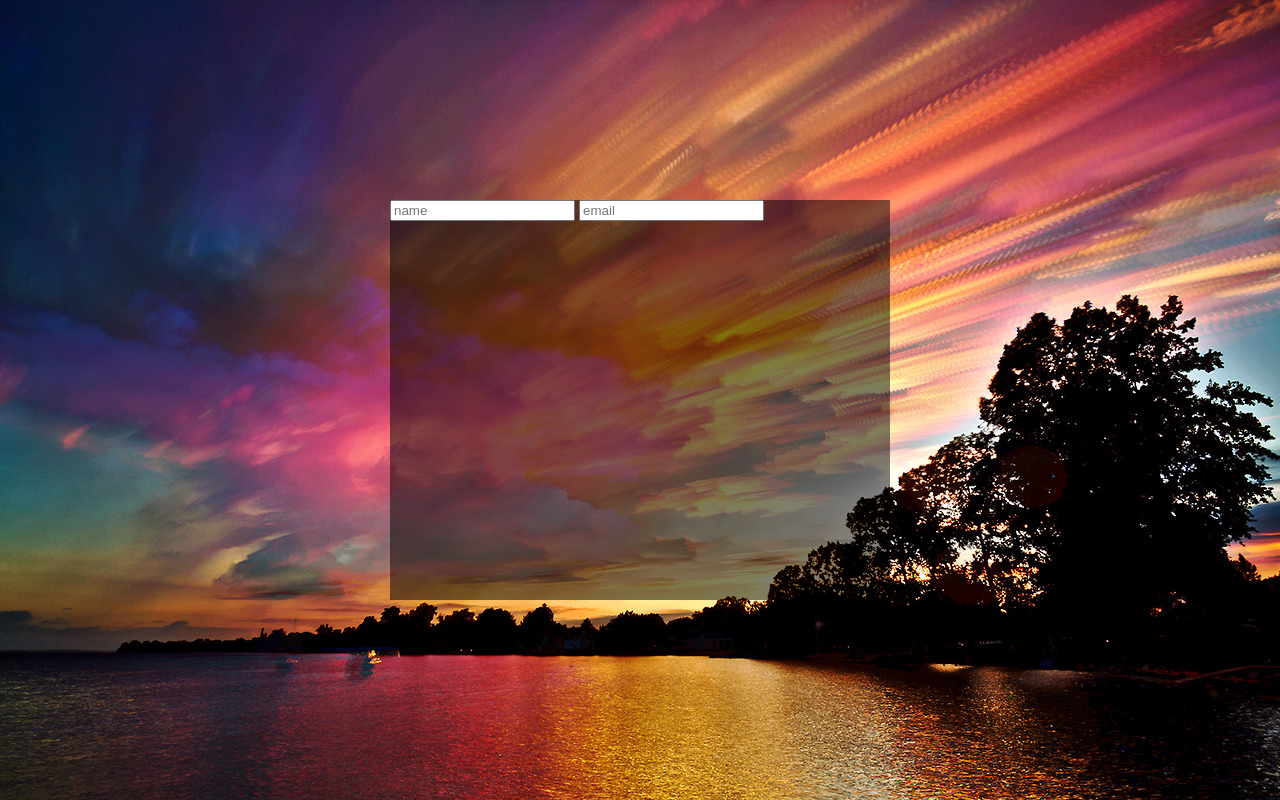
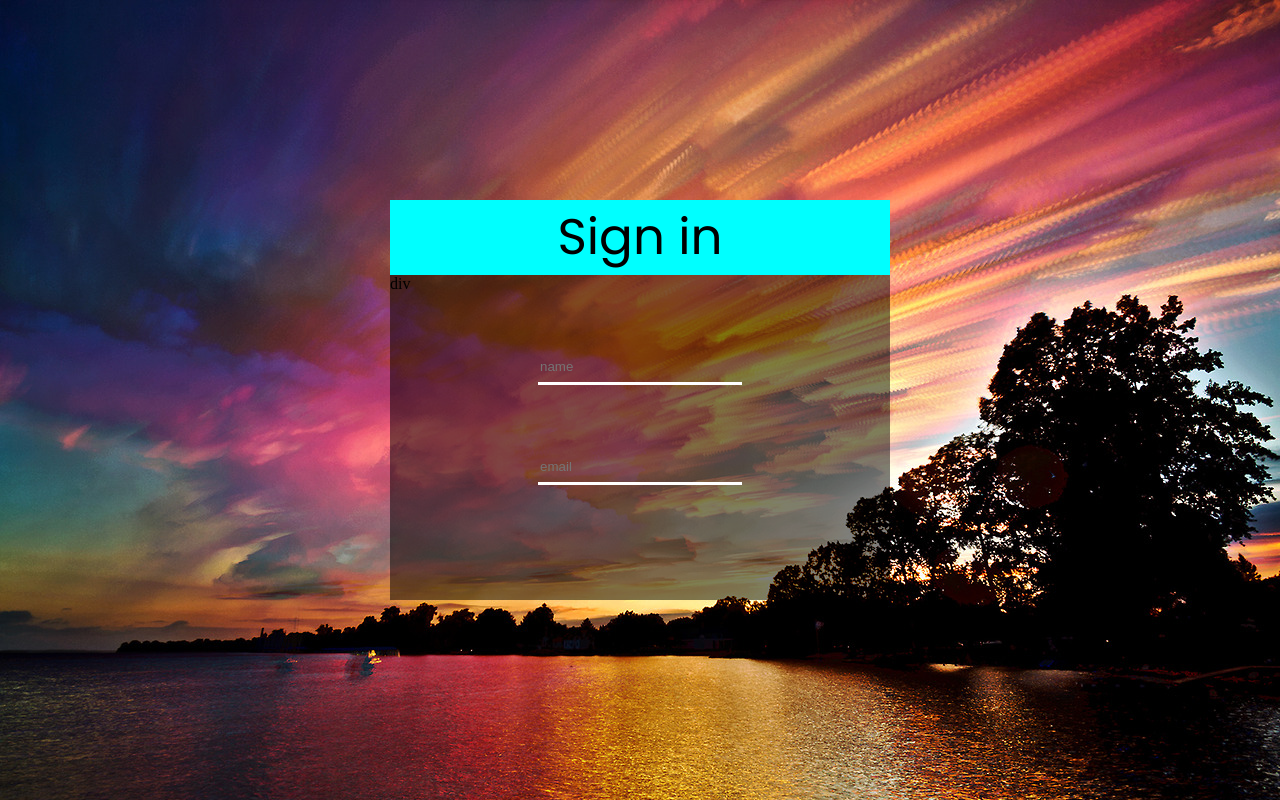
Before and after one commit to alexshi0000/Sleck, a plain HTML site: page login/login.html in a window 1280 px wide. Drawn offline with Linux system fonts and the light colour scheme.

Commit message:
Update login.html

```diff
--- a/login/login.html
+++ b/login/login.html
@@ -3,15 +3,19 @@
 <html>
     <head>
         <title>Sleck Sleck Boi</title>
+        <link href="https://fonts.googleapis.com/css?family=Poppins" rel="stylesheet">
         <link rel = "stylesheet" href = "login.css">
     </head>
 
 
     <body>
         <div id="signin">
+            <div id="title">
+                <a>Sign in</a>
+            </div>div
             <form method="post" action="/addUser">
-                <input type="text" name="name" placeholder="name">
-                <input type="email" name="email" placeholder="email">
+                <input id="nameInput" type="text" name="name" placeholder="name">
+                <input id="emailInput" type="email" name="email" placeholder="email">
             </form>
         </div>
     </body>
```
